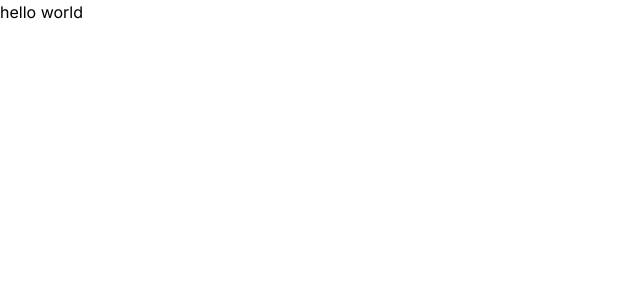
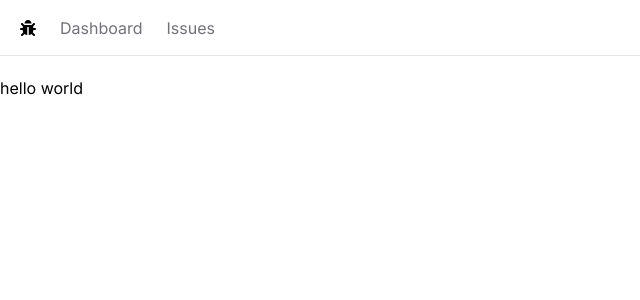
Before and after one commit to Graeberj/issue-tracker, a Next.js app: page / in a window 1280 px wide. Shown: the top 300 px of the page, without its empty margins (0-640 px from the left). Built offline with nearby package versions, Linux system fonts and the light colour scheme.

Commit message:
build nav bar

```diff
--- /dev/null
+++ b/app/NavBar.tsx
@@ -0,0 +1,30 @@
+import Link from "next/link";
+import React from "react";
+import { FaBug } from "react-icons/fa";
+
+const NavBar = () => {
+  const links = [
+    { label: "Dashboard", href: "/" },
+    { label: "Issues", href: "/issues" },
+  ];
+  return (
+    <nav className="flex space-x-6 border-b mb-5 px-5 h-14 items-center">
+      <Link href="/">
+        <FaBug />
+      </Link>
+      <ul className="flex space-x-6">
+        {links.map((link) => (
+          <Link
+            key={link.href}
+            className="text-zinc-500 hover:text-zinc-800 transition-colors"
+            href={link.href}
+          >
+            {link.label}
+          </Link>
+        ))}
+      </ul>
+    </nav>
+  );
+};
+
+export default NavBar;
--- a/app/layout.tsx
+++ b/app/layout.tsx
@@ -1,22 +1,26 @@
-import './globals.css'
-import type { Metadata } from 'next'
-import { Inter } from 'next/font/google'
+import "./globals.css";
+import type { Metadata } from "next";
+import { Inter } from "next/font/google";
+import NavBar from "./NavBar";
 
-const inter = Inter({ subsets: ['latin'] })
+const inter = Inter({ subsets: ["latin"] });
 
 export const metadata: Metadata = {
-  title: 'Create Next App',
-  description: 'Generated by create next app',
-}
+  title: "Create Next App",
+  description: "Generated by create next app",
+};
 
 export default function RootLayout({
   children,
 }: {
-  children: React.ReactNode
+  children: React.ReactNode;
 }) {
   return (
     <html lang="en">
-      <body className={inter.className}>{children}</body>
+      <body className={inter.className}>
+        <NavBar />
+        <main>{children}</main>
+      </body>
     </html>
-  )
+  );
 }
--- a/package.json
+++ b/package.json
@@ -19,6 +19,7 @@
     "postcss": "8.4.31",
     "react": "18.2.0",
     "react-dom": "18.2.0",
+    "react-icons": "^4.11.0",
     "tailwindcss": "3.3.5",
     "typescript": "5.3.2"
   }
```
Also changed, not shown: 1 other file (tests, documents, lock files or other folders).
